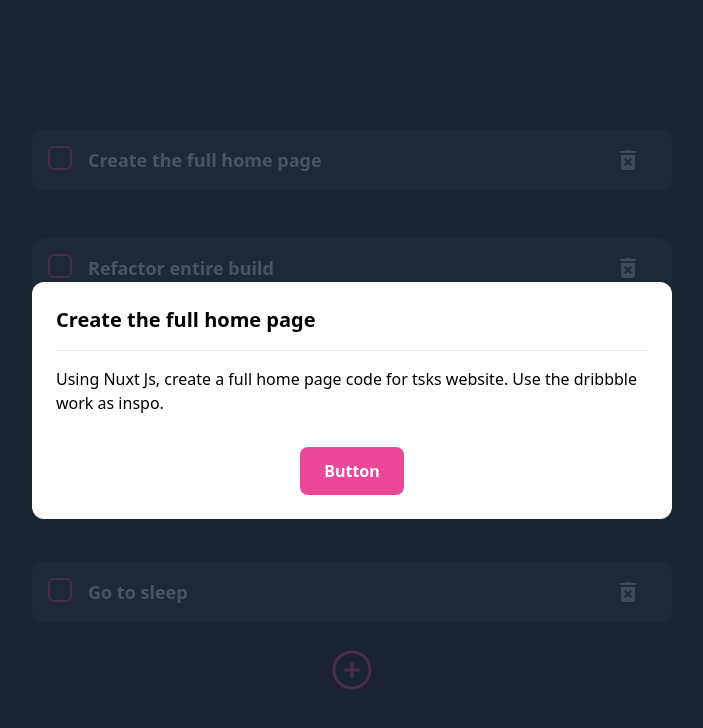
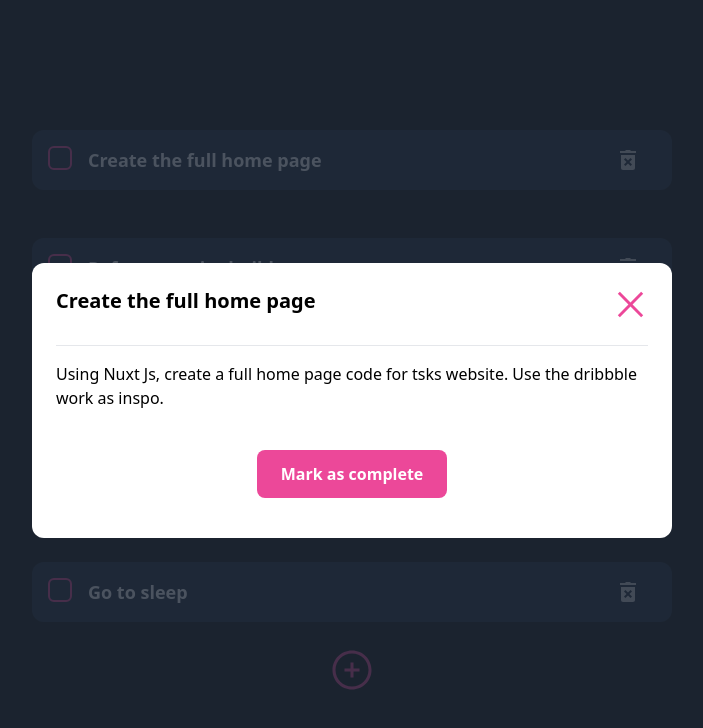
Before and after one commit to Qaudri/tsks-frontend, a Nuxt app: page / in a window 1280 px wide. Both pictures are taken after a click on the element 348 px from the left and 158 px from the top of the page. Shown: the top 728 px of the page, without its empty margins (288-991 px from the left). Built offline with nearby package versions, Linux system fonts and the light colour scheme.

Commit message:
fix: hotfix buttons

```diff
--- a/components/Dialogs/Simple.vue
+++ b/components/Dialogs/Simple.vue
@@ -5,22 +5,23 @@
 
       <div>
         <div class="border-b text-xl pb-4 font-semibold flex justify-between">
+
           <slot name="title" />
 
-          <button>
-            <img :src="require('@/assets/images/delete.svg')" alt="">
-          </button>
+          <div class="">
+
+            <button @click="emitCloseEvent">
+              <img :src="require('@/assets/images/close.svg') " alt="" width="35px" />
+            </button>
+
+          </div>
+
         </div>
 
         <div class="my-4">
           <slot />
         </div>
 
-        <div class="flex justify-center mt-8">
-          <button @click="emitCloseEvent" class="px-6 py-3 rounded-lg bg-pink-500 text-white font-semibold text-base">
-            {{button_title}}
-          </button>
-        </div>
       </div>
 
     </div>
@@ -32,10 +33,7 @@ export default {
   props: {
     openDialog: Boolean,
 
-    button_title: {
-      type: String,
-      default: "Button"
-    }
+    button: String
 
   },
 
--- a/components/Sections/Todo/Container.vue
+++ b/components/Sections/Todo/Container.vue
@@ -17,18 +17,20 @@
           <div class="my-2">
             <label class="font-semibold">Todo Title</label>
             <input v-model="form.todo_title" type="text" name="" id=""
-            class="my-4 w-full h-20 border-1 py-4 px-6 break-words border-gray-800 rounded-md">
+            class="my-4 w-full border-1 py-4 px-6 break-words border-gray-800 rounded-md">
           </div>
 
           <div class="my-2 ">
             <label for="" class="font-semibold">Todo Content</label>
             <input v-model="form.todo_content" type="text" name="" id=""
-            class="my-4 w-full h-20 border-1 py-4 px-6 break-words border-gray-800 rounded-md focus:border-pink-500 focus:border-2">
+            class="my-4 w-full h-24 border-1 py-4 px-6 break-words border-gray-800 rounded-md focus:border-pink-500 focus:border-2">
           </div>
 
-          <button class="">
-
-          </button>
+          <div class="flex justify-center mt-10">
+            <button class="px-6 py-3 rounded-lg bg-pink-500 text-white font-semibold text-base">
+              Add New Item
+            </button>
+          </div>
 
         </form>
       </div>
@@ -46,6 +48,14 @@
       <div v-if="selected_todo">{{selected_todo.content}}
 
       </div>
+
+      <div class="flex justify-center mt-10">
+        <button @click="taskComplete"
+         class="px-6 py-3 rounded-lg bg-pink-500 text-white font-semibold text-base">
+          Mark as complete
+        </button>
+      </div>
+
     </DialogsSimple>
 
 
@@ -107,7 +117,7 @@ export default {
         {
           id:3,
           title: "Create login verification and authentication",
-          content: "Create a login page and a verfication process foe the user. Make sure the process is thorough and clean."
+          content: "Create a login page and a verfication process for the user. Make sure the process is thorough and clean."
         },
 
         {
@@ -128,7 +138,6 @@ export default {
   methods: {
     showDeleteDialog(Todo){
 
-
       this.todos.splice(Todo, 1)
       console.log("Item deleted successfully")
 
@@ -145,6 +154,11 @@ export default {
     showTodoDetailsDialog(Todo){
       this.selected_todo = Todo;
       this.toggleTodoDetailsDialog()
+    },
+
+    taskComplete(){
+      this.toggleTodoDetailsDialog();
+      this.is_completed = true
     },
 
     submitAddNewTodoForm(){
--- a/components/Sections/Todo/Item.vue
+++ b/components/Sections/Todo/Item.vue
@@ -22,8 +22,8 @@
           </div>
 
           <div>
-            <img @click="emitDeleteEvent(Index)" :class="taskItem ? 'block' : 'hidden' "
-            :src="require('@/assets/images/delete.svg') " title="Delete this item"
+            <img @click="emitDeleteEvent(Index)"
+            :src="require('@/assets/images/delete.svg') "
             class="mx-4 h-6 w-6 cursor-pointer items-end" />
           </div>
 
@@ -44,6 +44,12 @@ export default {
 
   props: {
 
+    is_completed: {
+      type: Boolean,
+      default: false,
+
+    },
+
     Todo: {
       title: String,
       default: 'New item',
@@ -58,8 +64,6 @@ export default {
 
   data(){
     return{
-      is_completed: false,
-      taskItem: true
     }
   },
 
```
Also changed, not shown: assets/images/close.svg (added).
